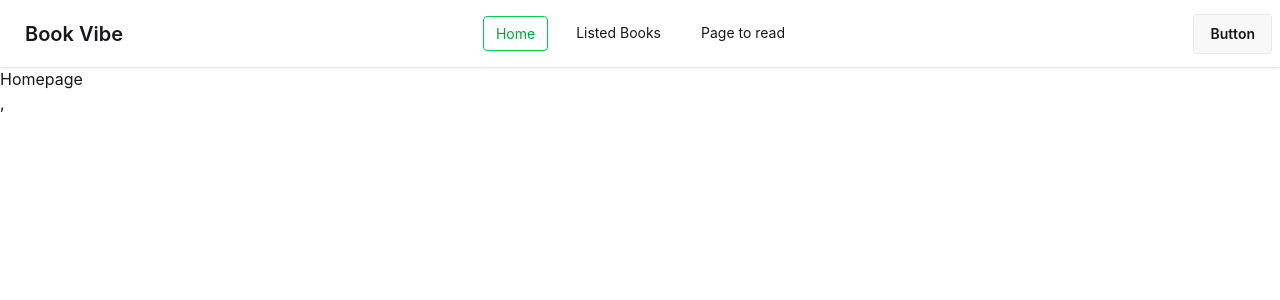
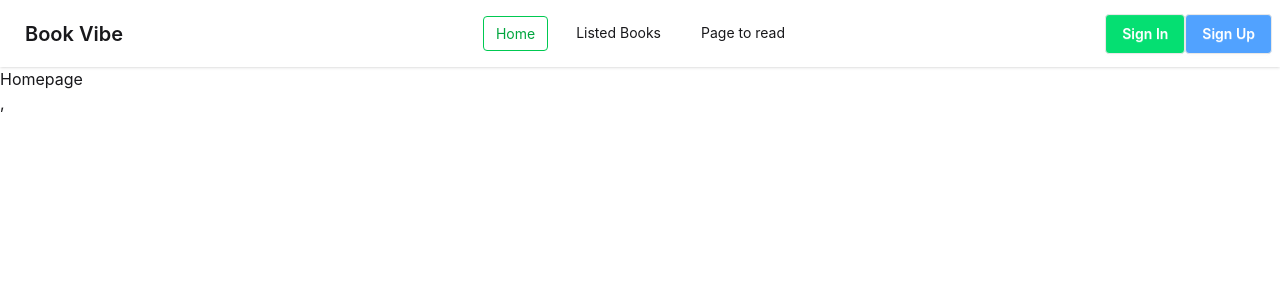
Before and after one commit to neya-mul/Book-Vibe, a React (Vite) app: page / in a window 1280 px wide. Shown: the top 300 px of the page. Built offline with nearby package versions, Linux system fonts and the light colour scheme.

Commit message:
navbar updated

```diff
--- a/src/ Components/Navbar.jsx
+++ b/src/ Components/Navbar.jsx
@@ -28,7 +28,7 @@ export default function Navbar() {
 
     );
     return (
-        <div className="navbar bg-base-100 shadow-sm">
+        <div className="navbar bg-base-100 shadow-sm container mx-auto">
             <div className="navbar-start">
                 <div className="dropdown">
                     <div tabIndex={0} role="button" className="btn btn-ghost lg:hidden">
@@ -48,7 +48,8 @@ export default function Navbar() {
                 </ul>
             </div>
             <div className="navbar-end">
-                <a className="btn">Button</a>
+                <a className="btn bg-green-400 text-white">Sign In</a>
+                <a className="btn bg-blue-400 text-white">Sign Up</a>
             </div>
         </div>
     )
```
